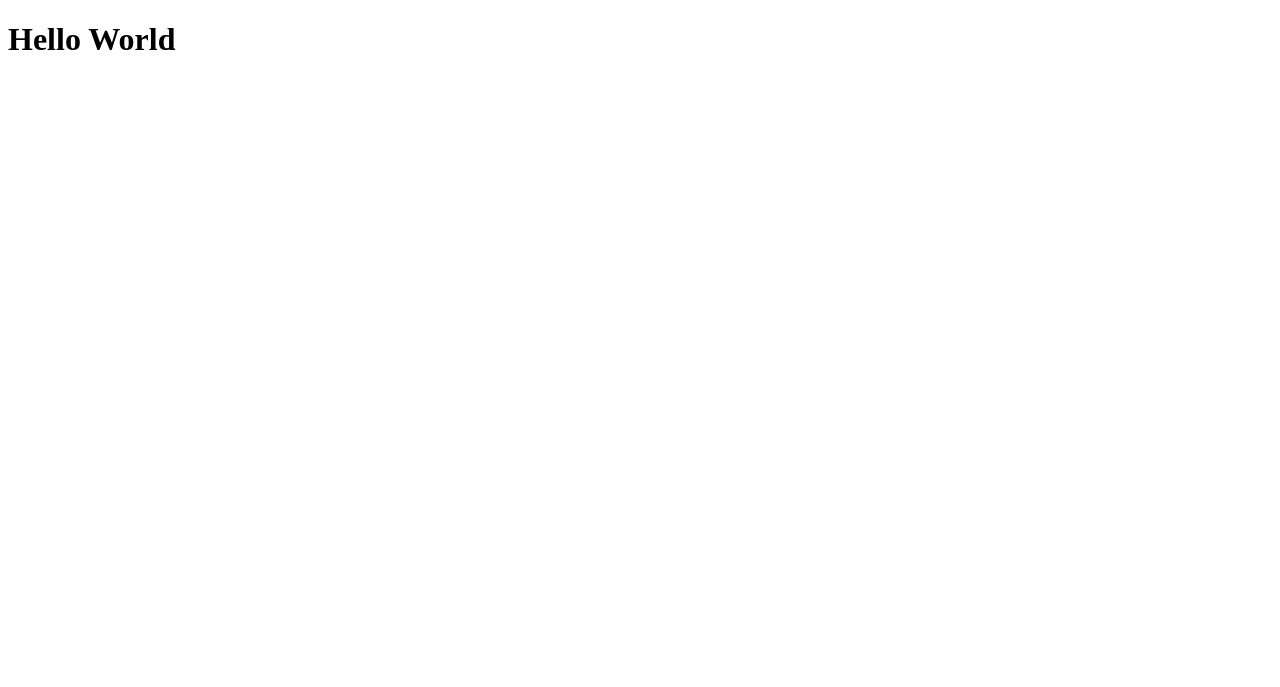
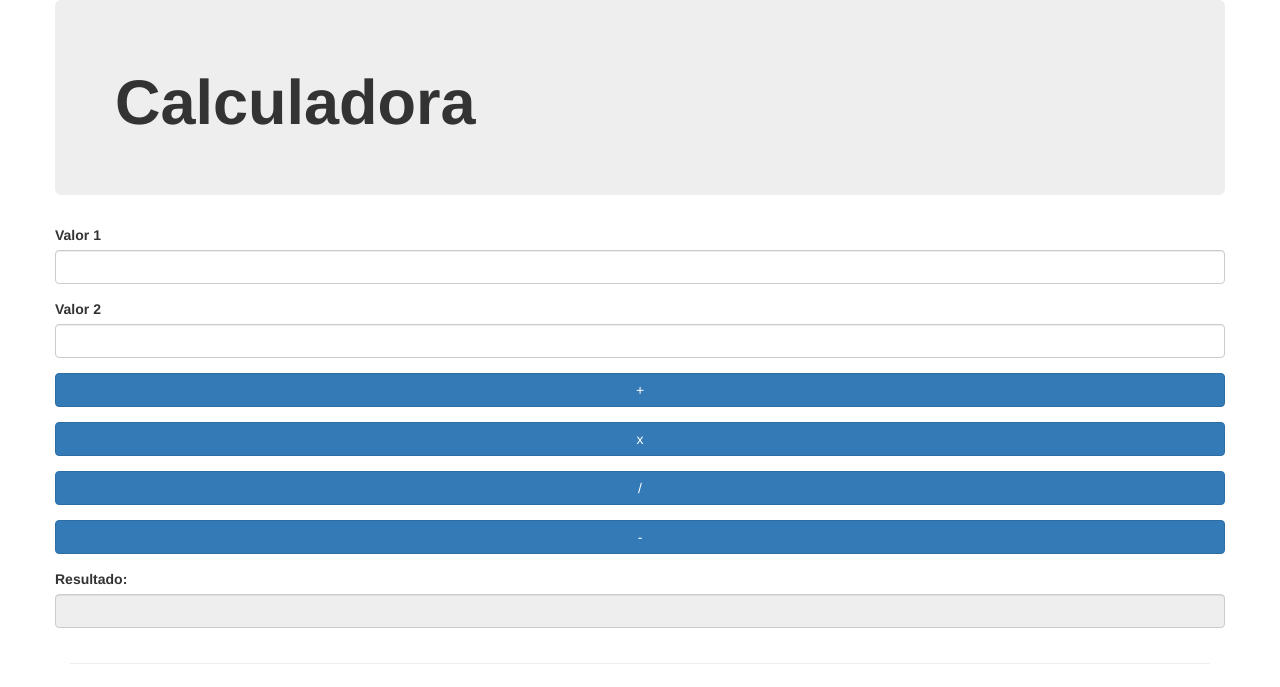
Before and after one commit to Gui-Correa/IntroducaoAulaOnline01, a website: page www/index.html in a window 1280 px wide. Drawn offline with nearby package versions, Linux system fonts and the light colour scheme.

Commit message:
Update index.html
Tela principal da calculadora

```diff
--- a/www/index.html
+++ b/www/index.html
@@ -4,18 +4,76 @@
   <meta charset="utf-8">
   <meta name="viewport" content="width=device-width, initial-scale=1, maximum-scale=1, user-scalable=no, viewport-fit=cover">
   <meta http-equiv="Content-Security-Policy" content="default-src * data: gap: https://ssl.gstatic.com; style-src * 'unsafe-inline'; script-src * 'unsafe-inline' 'unsafe-eval'">
-  <!--Scripts -->
+
+  <!--Scripts-->
   <script src="components/loader.js"></script>
+  <script src="lib/jquery-3.6.0.min.js"></script>
+  <script src="components/acao.js"></script>
 
-  <!--Estilos -->
+  <!--Estilos-->
   <link rel="stylesheet" href="components/loader.css">
+  <link rel="stylesheet" href="lib/css/bootstrap.min.css">
   <link rel="stylesheet" href="css/style.css">
 
-  <script>
-  </script>
 </head>
 <body>
-    <h1>Hello World</h1>
+  <div class="container">
+      <div class="row">
+          <div class="col-12">
+              <div class="jumbotron">
+                  <h1><b>Calculadora</b></h1>
+              </div>
+          </div>
+      </div>
+      <div class="row">
+          <div class="col-12">
+              <div class="form-group">
+                  <label for="">Valor 1</label>
+                  <input type="number" class="form-control" id="valor1">
+              </div>
+          </div>
+      </div>
+      <div class="row">
+          <div class="col-12">
+              <div class="form-group">
+                  <label for="">Valor 2</label>
+                  <input type="number" class="form-control" id="valor2">
+              </div>
+          </div>
+      </div>
+      <div class="row" id="row1">
+          <div class="col-3">
+              <div class="form-group">
+                  <button class="btn btn-primary btn-block" id="soma">+</button>
+              </div>
+          </div>
+          <div class="col-3">
+              <div class="form-group">
+                  <button class="btn btn-primary btn-block" id="mult">x</button>
+              </div>
+          </div>
+          <div class="col-3">
+              <div class="form-group">
+                  <button class="btn btn-primary btn-block" id="divi">/</button>
+              </div>
+          </div>
+          <div class="col-3">
+              <div class="form-group">
+                  <button class="btn btn-primary btn-block" id="sub">-</button>
+              </div>
+          </div>
+      </div>
+
+      <div class="row">
+          <div class="col-12">
+              <div class="form-group">
+                  <label for="">Resultado:</label>
+                  <input type="text" class="form-control" readonly id="resultado">
+              </div>
+          </div>
+      </div>
+      <hr>
+  </div>
 
 </body>
 </html>
```
